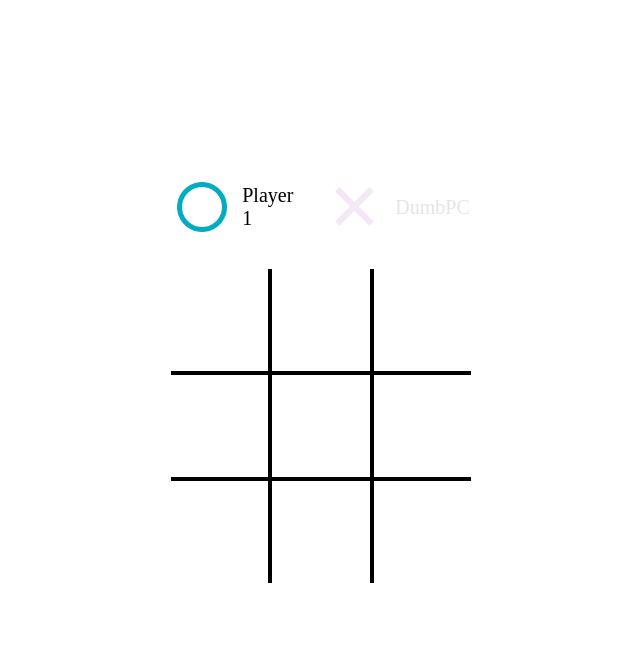
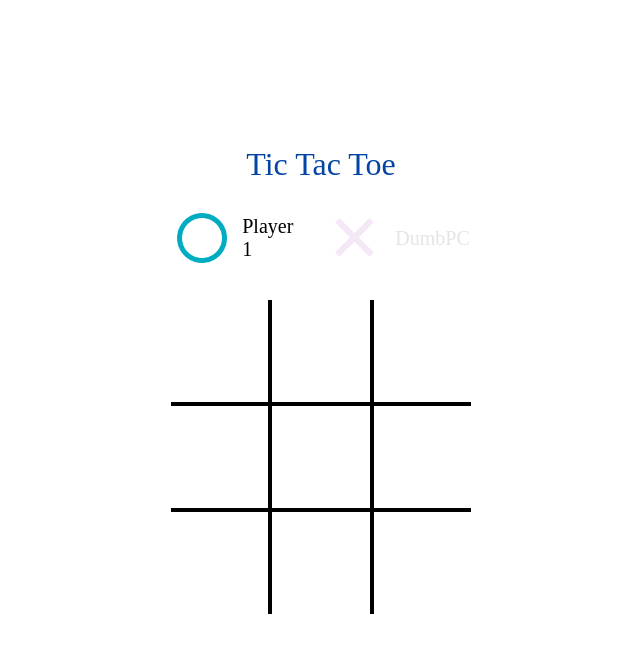
Before and after one commit to sekibeli/tictactoe, a plain HTML site: page index.html in a window 1280 px wide. Shown: the whole page, without its empty margins (319-959 px from the left). Drawn offline with Linux system fonts and the light colour scheme.

Commit message:
add header

```diff
--- a/index.html
+++ b/index.html
@@ -11,7 +11,7 @@
 </head>
 
 <body>
-
+  <div class="header">Tic Tac Toe</div>
 
 
   <div class="playerPanel">
--- a/style.css
+++ b/style.css
@@ -8,6 +8,11 @@ body {
     box-sizing: border-box;
     margin: 0;
     padding: 0;
+}
+.header {
+    color:#0344a4;
+    font-size: 32px;
+    padding-bottom: 25px;
 }
 
 table {
```
